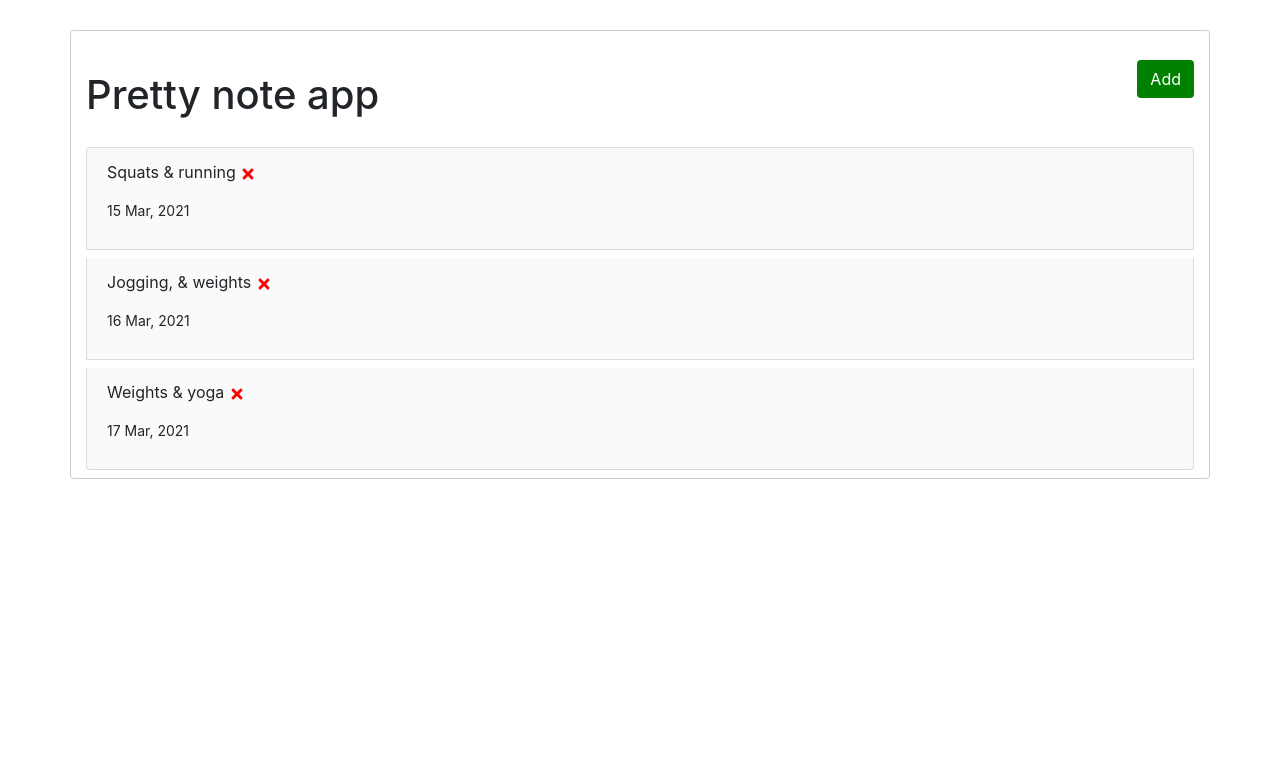
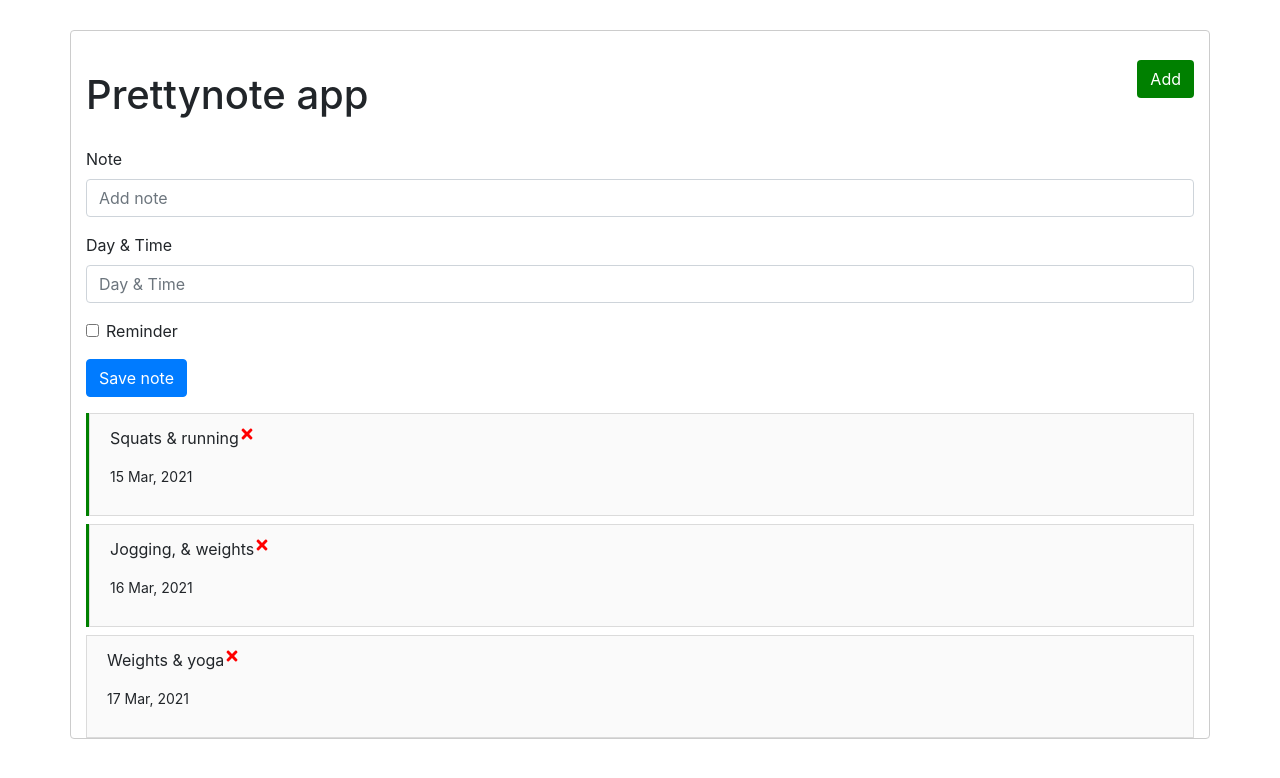
Before and after one commit to caprica-Six/react-pretty-note, a React (Create React App) app: page / in a window 1280 px wide. Shown: the top 778 px of the page. Built offline with nearby package versions, Linux system fonts and the light colour scheme.

Commit message:
Add form to submit a note

```diff
--- a/src/App.js
+++ b/src/App.js
@@ -3,6 +3,7 @@ import PropTypes from 'prop-types';
 
 import Header from './components/Header';
 import Notes from './components/Notes';
+import AddNote from './components/AddNote';
 
 function App() {
   const [notes, setNotes] = useState([
@@ -29,15 +30,40 @@ function App() {
   // Delete note
   const deleteNote = (id) => {
     console.log('delete', id);
-    setNotes(notes.filter((task) => task.id !== id));
+    setNotes(notes.filter((note) => note.id !== id));
+  };
+
+  // Toggle reminder
+  const toggleReminder = (id) => {
+    console.log('toggle', id);
+    setNotes(
+      notes.map((note) =>
+        note.id === id ? {...note, reminder: !note.reminder} : note
+      )
+    );
+  };
+
+  // Add Note
+  const handleAddNote = (note) => {
+    console.log('submit note', note);
   };
 
   return (
     <div className="container">
       <div className="row">
         <div className="col">
-          <Header title="Pretty note app" />
-          <Notes notes={notes} onDelete={deleteNote} />
+          <Header title="Prettynote app" />
+          <AddNote onAddNote={handleAddNote} />
+
+          {notes.length > 0 ? (
+            <Notes
+              notes={notes}
+              onDelete={deleteNote}
+              onToggle={toggleReminder}
+            />
+          ) : (
+            'No notes added'
+          )}
         </div>
       </div>
     </div>
--- /dev/null
+++ b/src/components/AddNote.js
@@ -0,0 +1,75 @@
+import {useState} from 'react';
+
+const AddNote = ({onAddNote}) => {
+  const [text, setText] = useState('');
+  const [day, setDay] = useState('');
+  const [reminder, setReminder] = useState(false);
+
+  const onSubmit = (e) => {
+    e.preventDefault();
+
+    if (!text) {
+      alert('Please add a note');
+      return;
+    }
+
+    onAddNote({text, day, reminder});
+
+    // Clear form data
+    setText('');
+    setDay('');
+    setReminder(false);
+  };
+
+  return (
+    <form className="mb-3" onSubmit={onSubmit}>
+      <div className="mb-3">
+        <label htmlFor="exampleInputNote" className="form-label">
+          Note
+        </label>
+        <input
+          type="email"
+          className="form-control"
+          id="exampleInputNote1"
+          aria-describedby="noteHelp"
+          placeholder="Add note"
+          value={text}
+          onChange={(e) => setText(e.target.value)}
+        />
+      </div>
+
+      <div className="mb-3">
+        <label htmlFor="exampleInputDayTime" className="form-label">
+          Day & Time
+        </label>
+        <input
+          type="email"
+          className="form-control"
+          id="exampleInputDayTime"
+          aria-describedby="dayTime"
+          placeholder="Day & Time"
+          value={day}
+          onChange={(e) => setDay(e.target.value)}
+        />
+      </div>
+
+      <div className="mb-3 form-check">
+        <input
+          type="checkbox"
+          checked={reminder}
+          className="form-check-input"
+          id="exampleCheck1"
+          value={reminder}
+          onChange={(e) => setReminder(e.currentTarget.checked)}
+        />
+        <label className="form-check-label" htmlFor="exampleCheck1">
+          Reminder
+        </label>
+      </div>
+
+      <input type="submit" value="Save note" className="btn btn-primary" />
+    </form>
+  );
+};
+
+export default AddNote;
--- a/src/components/Note.js
+++ b/src/components/Note.js
@@ -1,8 +1,12 @@
 import {FaTimes} from 'react-icons/fa';
 
-const Note = ({note, onDelete}) => {
+const Note = ({note, onDelete, onToggle}) => {
   return (
-    <div>
+    <div
+      className={`note ${note.reminder ? 'reminder' : ''}`}
+      onDoubleClick={() => onToggle(note.id)}
+    >
+      <li className="list-group-item">
         <p>
           {note.text}{' '}
           <FaTimes
@@ -11,6 +15,7 @@ const Note = ({note, onDelete}) => {
           />
         </p>
         <p className="small">{note.day}</p>
+      </li>
     </div>
   );
 };
--- a/src/components/Notes.js
+++ b/src/components/Notes.js
@@ -1,12 +1,10 @@
 import Note from './Note';
 
-const Notes = ({notes, onDelete}) => {
+const Notes = ({notes, onDelete, onToggle}) => {
   return (
     <ul className="list-group">
       {notes.map((note, index) => (
-        <li className="list-group-item" key={index}>
-          <Note note={note} onDelete={onDelete} />
-        </li>
+        <Note note={note} onDelete={onDelete} onToggle={onToggle} key={index} />
       ))}
     </ul>
   );
--- a/src/index.css
+++ b/src/index.css
@@ -14,22 +14,21 @@
     margin-bottom: 20px;
 }
 
-.task.reminder {
-    border-left: 1ps solid green
+.note.reminder {
+    border-left: 3px solid green;
+    margin-bottom: .5em;
 }
 
-.task h3 {
+.note p {
     display: flex;
-    align-items: center;
-    justify-content: center;
+    align-items: flex-start;
+    justify-content: flex-start;
 }
-
 
 .custom-btn {
     color: white !important;
 }
 
 .list-group-item {
-    background: #fafafa  !important;
-    margin-bottom: .5em;
+    background: #fafafa !important;
 }
```
Lines whose indentation alone changed are shown as unchanged.
